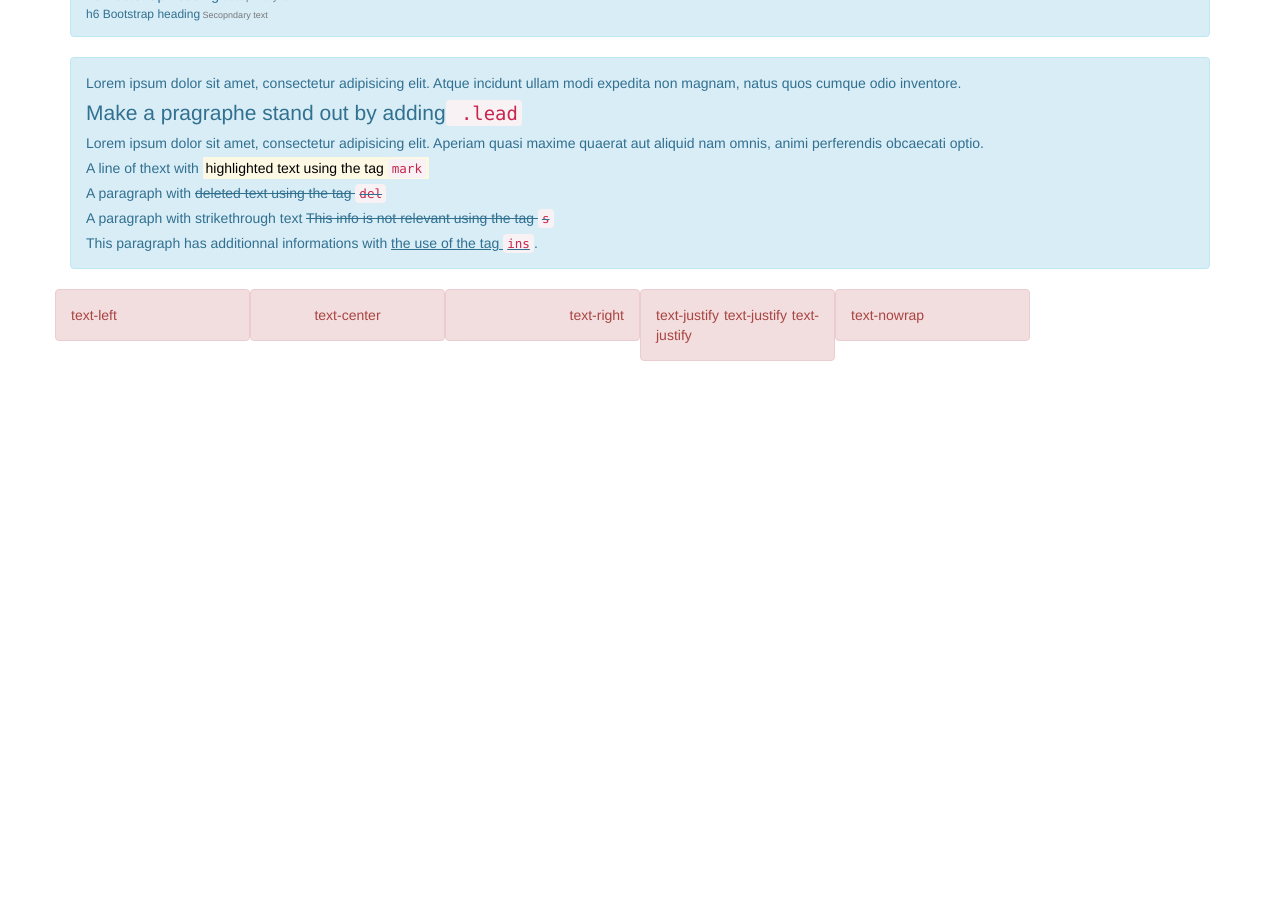
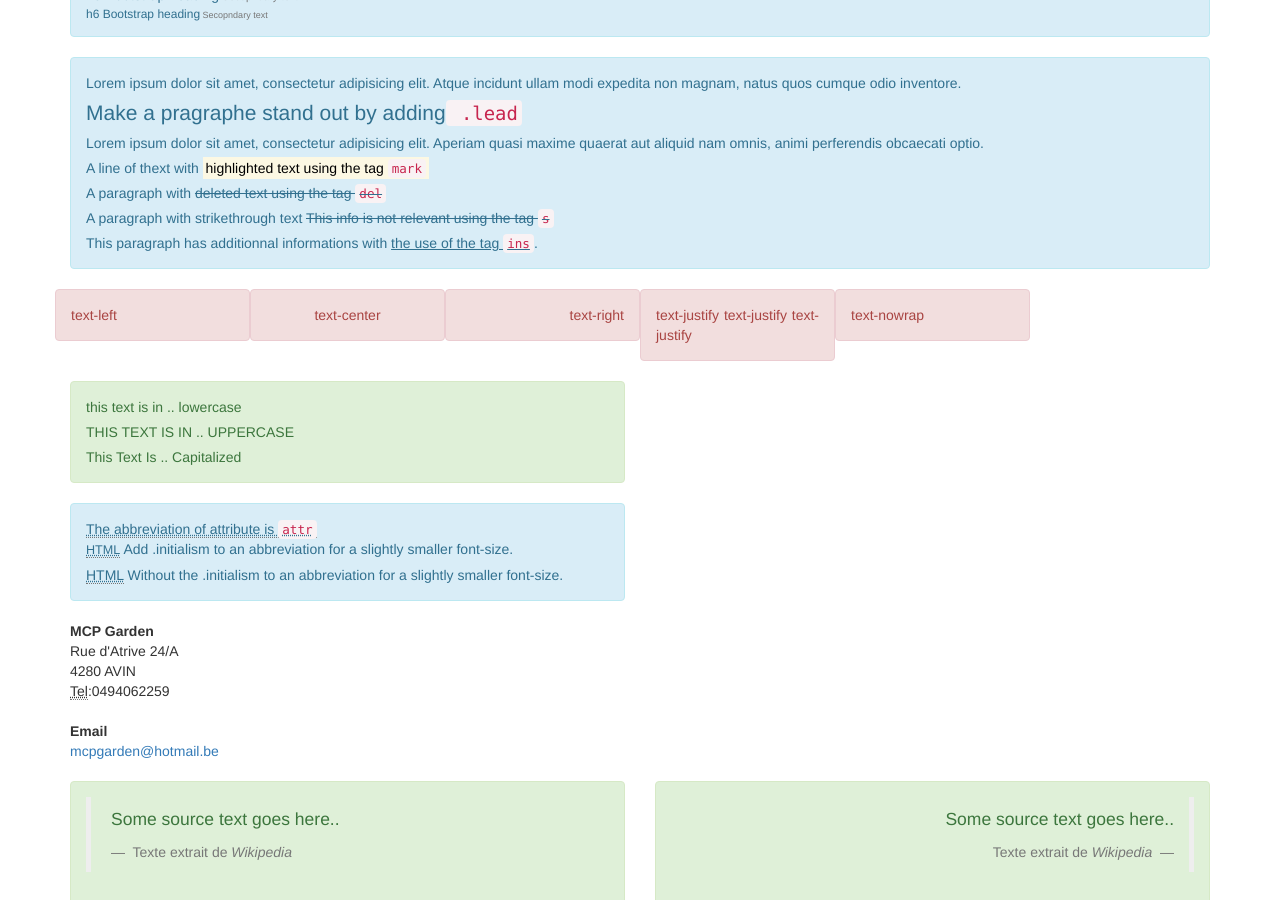
Before and after one commit to mcp1766/bootstratp3-getting-started, a Jekyll site: the page built from typography.html, in a window 1280 px wide and 900 px high, scrolled down 749 px. Built offline with Jekyll 4.4.1, drawn with Linux system fonts in a browser that asks for light colours; before the commit the page ends 1130 px from its top, so only the background shows below that.

Commit message:
Add some more typography rules like text-(lower/upper/capit), abbr, address, ..

```diff
--- a/typography.html
+++ b/typography.html
@@ -76,5 +76,66 @@ layout: home
 		<div class="col-xs-2 alert alert-danger"><p class="text-nowrap">text-nowrap</p></div>
 	</div>
 </div>
+<div class="container">
+	<div class="row">
+		<div class="col-xs-6">
+			<div class="alert alert-success">
+				<p class="text-lowercase">This text is in .. lowercase </p>
+				<p class="text-uppercase">This text is in .. uppercase </p>
+				<p class="text-capitalize">This text is .. capitalized </p>
+			</div>
+			<div class="alert alert-info">
+				<abbr title="attribute">The abbreviation of attribute is <code>attr</code></abbr>
+				<br />
+				<p>
+					<abbr title="HyperText Markup Language" class="initialism">HTML</abbr> Add .initialism to an abbreviation for a slightly smaller font-size.
+				</p>
+				<p>
+					<abbr title="HyperText Markup Language">HTML</abbr> Without the .initialism to an abbreviation for a slightly smaller font-size.
+				</p>
+			</div>
+		</div>
+	</div>
+</div>
+<div class="container">
+	<div class="row">
+		<div class="col-xs-12">
+			<address>
+				<strong>MCP Garden</strong><br>
+				Rue d'Atrive 24/A <br />
+				4280 AVIN <br />
+				<abbr title="Téléphopne/Mobile">Tel</abbr>:0494062259 <br />
+			</address>
+			<address>
+				<strong>Email</strong><br />
+					<a href="mailto:#">mcpgarden@hotmail.be</a>
+			</address>
+		</div>
+	</div>
+</div>
+<div class="container">
+	<div class="row">
+		<div class="col-xs-6">
+			<div class="alert alert-success">
+				<blockquote>
+					<p>Some source text goes here..</p>
+					<footer>
+						Texte extrait de <cite title="Source Title">Wikipedia</cite>
+					</footer>
+				</blockquote>
+			</div>
+		</div>
+		<div class="col-xs-6">
+			<div class="alert alert-success">
+				<blockquote class="blockquote-reverse">
+					<p>Some source text goes here..</p>
+					<footer>
+						Texte extrait de <cite title="Source Title">Wikipedia</cite>
+					</footer>
+				</blockquote>
+			</div>
+		</div>
+	</div>
+</div>
 
 </html>
```
Also changed, not shown: 2 other files.
